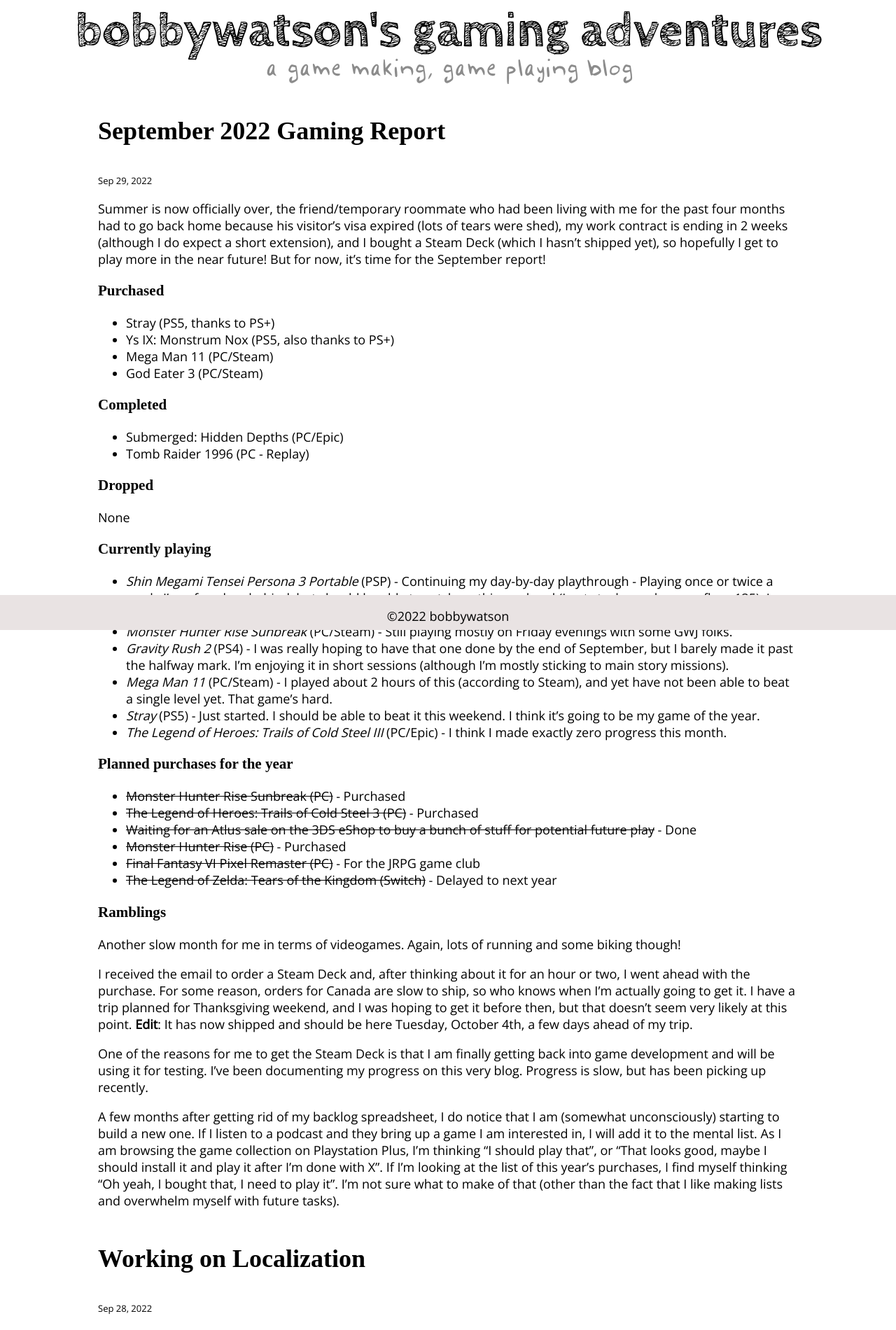
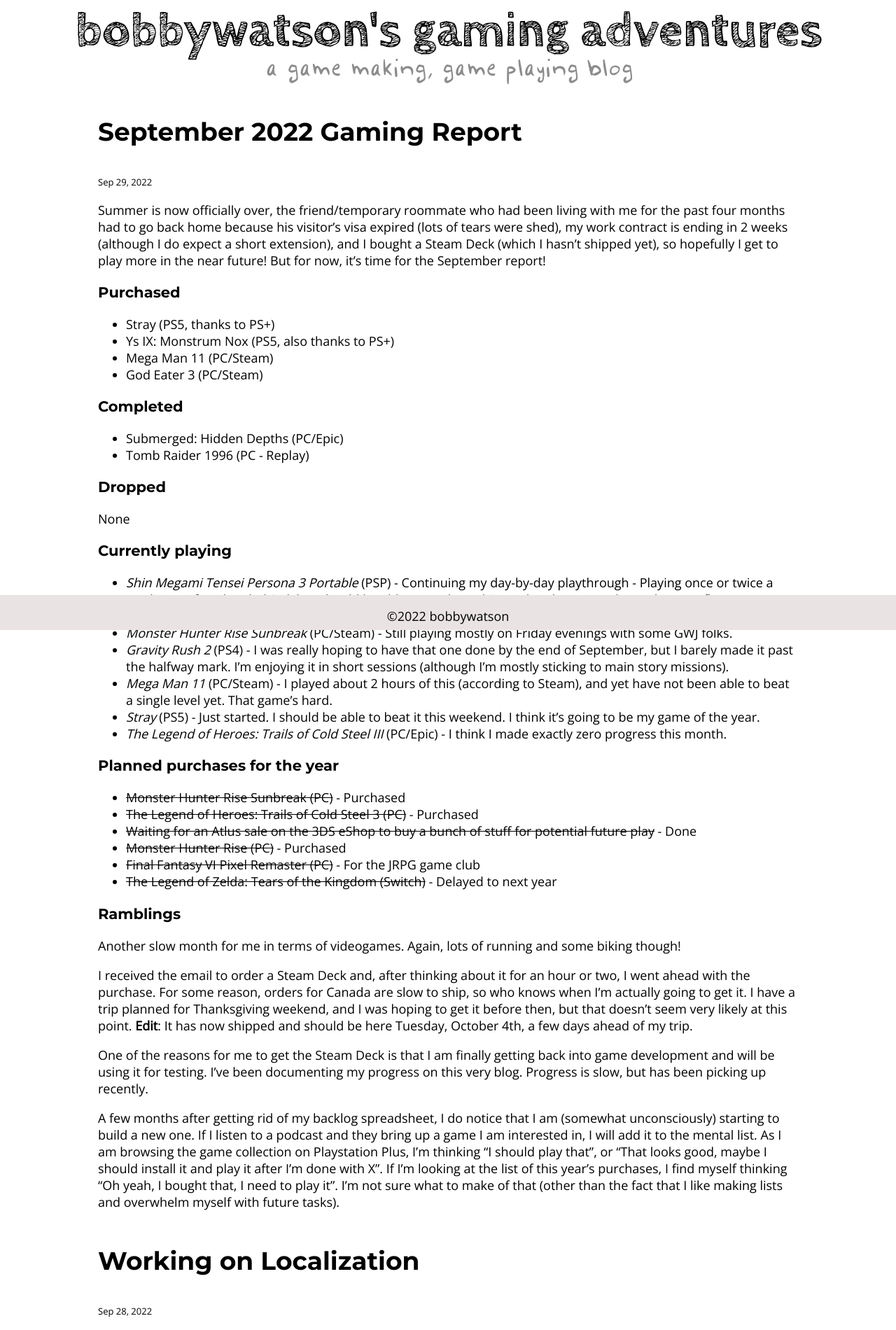
Before and after one commit to bobbywatson100/bobbywatson100.github.io, a Jekyll site: the page built from index.html, in a window 1280 px wide. Shown: the top 1900 px of the page at 70% size. Built offline with Jekyll 4.4.1, drawn with Linux system fonts in a browser that asks for light colours; the list of posts is cut into pages by our own code.

Commit message:
Updated font for titles

```diff
--- a/_includes/header.html
+++ b/_includes/header.html
@@ -4,8 +4,9 @@
     <meta charset="utf-8">
     <title>{{ page.title }} | mlesperance.net</title>
     <link rel="stylesheet" href="/assets/css/styles.css">
+    <link rel="preconnect" href="https://fonts.googleapis.com">
     <link rel="preconnect" href="https://fonts.gstatic.com" crossorigin>
-    <link href="https://fonts.googleapis.com/css2?family=Open+Sans&family=Raleway:wght@700&display=swap" rel="stylesheet">
+    <link href="https://fonts.googleapis.com/css2?family=Montserrat:wght@700&family=Open+Sans&display=swap" rel="stylesheet">
   </head>
   <body>
     {% include navigation.html %}
--- a/_sass/mlesperance.scss
+++ b/_sass/mlesperance.scss
@@ -20,7 +20,7 @@
 }
 
 h1, h2, h3{
-	font-family: 'Raleway, serif';
+	font-family: 'Montserrat', sans-serif;
 }
 
 a {
@@ -140,7 +140,7 @@
   @media (min-width: 48em) {
 	.header li {
 	  float: left;
-	  font-family: 'Raleway, serif';
+	  font-family: 'Monserrat, sans-serif';
 	}
 	.header li a {
 	  padding: 5px 10px;
```
